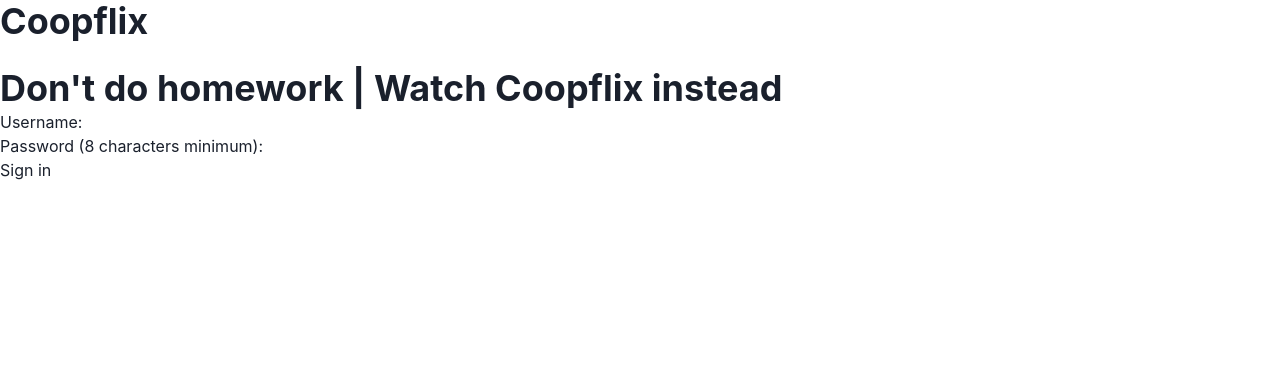
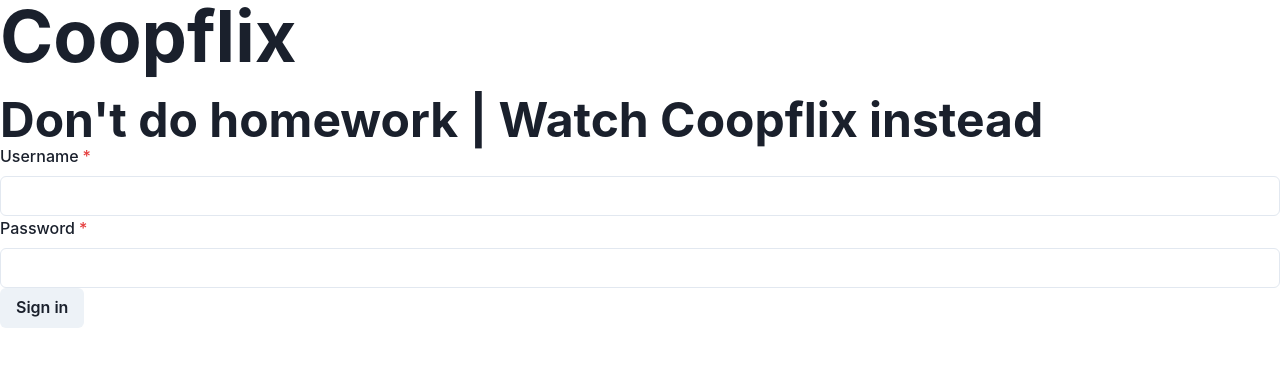
Before and after one commit to cooperece366s21/coopflix-frontend, a React (Create React App) app: page / in a window 1280 px wide. Shown: the top 366 px of the page. Built offline with nearby package versions, Linux system fonts and the light colour scheme; no server answers.

Commit message:
add some chakra ui components to auth flow

```diff
--- a/src/components/App/App.tsx
+++ b/src/components/App/App.tsx
@@ -22,18 +22,24 @@
     return (
       <Box className="App">
         <Stack spacing={6}>
-          <Heading as="h1">Coopflix</Heading>
-          <Heading as="h2">Don't do homework | Watch Coopflix instead</Heading>
+          <Heading as="h1" size="4xl">
+            Coopflix
+          </Heading>
+          <Heading as="h2" size="2xl">
+            Don't do homework | Watch Coopflix instead
+          </Heading>
         </Stack>
+        <Box>
           {user === null ? (
             <Login onLoggedIn={user => this.setState({ user })} />
           ) : (
-          <div>
+            <Box>
               <span>Hello {user.name}</span>
               <Logout onLoggedOut={() => this.setState({ user: null })} />
               <UserFeed />
-          </div>
+            </Box>
           )}
+        </Box>
       </Box>
     );
   }
--- a/src/components/Login/Login.tsx
+++ b/src/components/Login/Login.tsx
@@ -1,3 +1,11 @@
+import {
+  Box,
+  Button,
+  FormControl,
+  FormLabel,
+  Heading,
+  Input
+} from "@chakra-ui/react";
 import React from "react";
 import api, { User } from "../../services/api";
 
@@ -7,16 +15,20 @@
   username: string;
   password: string;
   loginResponse: string | null;
+  loading: boolean;
 };
 
 export class Login extends React.Component<LoginProps, LoginState> {
   state = {
     username: "",
     password: "",
-    loginResponse: null
+    loginResponse: null,
+    loading: false
   };
 
   async onSubmit() {
+    this.setState({ loading: true });
+
     const { onLoggedIn } = this.props;
     const { username, password } = this.state;
 
@@ -27,40 +39,65 @@
     } else {
       this.setState({ loginResponse: result.error });
     }
+
+    this.setState({ loading: false });
   }
 
   render() {
     return (
-      <div>
+      <Box>
         <form onSubmit={e => e.preventDefault()}>
-          {this.state.loginResponse && <h2>{this.state.loginResponse}</h2>}
-          <div>
-            <label htmlFor="username">Username:</label>
-            <input
-              type="text"
-              id="username"
-              name="username"
+          {this.state.loginResponse && (
+            <Heading as="h2" size="2xl">
+              {this.state.loginResponse}
+            </Heading>
+          )}
+          <FormControl id="username" isRequired>
+            <FormLabel>Username</FormLabel>
+            <Input
+              type=""
               value={this.state.username}
               onChange={e => this.setState({ username: e.currentTarget.value })}
             />
-          </div>
-          <div>
-            <label htmlFor="pass">Password (8 characters minimum):</label>
-            <input
-              type="password"
-              id="pass"
-              name="password"
+          </FormControl>
+          <FormControl id="password" isRequired>
+            <FormLabel>Password</FormLabel>
+            <Input
+              type=""
               value={this.state.password}
               onChange={e => this.setState({ password: e.currentTarget.value })}
-              minLength={8}
-              required
             />
-          </div>
-          <button onClick={() => this.onSubmit()} type="submit">
+          </FormControl>
+          {/*<div>*/}
+          {/*  <label htmlFor="username">Username:</label>*/}
+          {/*  <input*/}
+          {/*    type="text"*/}
+          {/*    id="username"*/}
+          {/*    name="username"*/}
+          {/*    value={this.state.username}*/}
+          {/*    onChange={e => this.setState({ username: e.currentTarget.value })}*/}
+          {/*  />*/}
+          {/*</div>*/}
+          {/*<div>*/}
+          {/*  <label htmlFor="pass">Password (8 characters minimum):</label>*/}
+          {/*  <input*/}
+          {/*    type="password"*/}
+          {/*    id="pass"*/}
+          {/*    name="password"*/}
+          {/*    value={this.state.password}*/}
+          {/*    onChange={e => this.setState({ password: e.currentTarget.value })}*/}
+          {/*    minLength={8}*/}
+          {/*    required*/}
+          {/*  />*/}
+          {/*</div>*/}
+          <Button
+            isLoading={this.state.loading}
+            onClick={() => this.onSubmit()}
+          >
             Sign in
-          </button>
+          </Button>
         </form>
-      </div>
+      </Box>
     );
   }
 }
--- a/src/components/Logout/Logout.tsx
+++ b/src/components/Logout/Logout.tsx
@@ -1,21 +1,31 @@
+import { Button } from "@chakra-ui/react";
 import React from "react";
 import api from "../../services/api";
 
 export type LogoutProps = { onLoggedOut: () => void };
+export type LogoutState = { loading: boolean };
 
-export class Logout extends React.Component<LogoutProps> {
+export class Logout extends React.Component<LogoutProps, LogoutState> {
+  state: LogoutState = {
+    loading: false
+  };
+
   render() {
     return (
-      <span>
-        <button onClick={() => this.onClick()} type="submit">
-          Logout
-        </button>
-      </span>
+      <Button
+        isLoading={this.state.loading}
+        onClick={() => this.onClick()}
+        type="submit"
+      >
+        Logout
+      </Button>
     );
   }
 
-  onClick() {
-    api.logout();
+  async onClick() {
+    this.setState({ loading: true });
+    await api.logout();
+    this.setState({ loading: false });
     this.props.onLoggedOut();
   }
 }
--- a/src/services/api.ts
+++ b/src/services/api.ts
@@ -100,8 +100,8 @@
   }
 }
 
-export function logout() {
-  fetch(`${BACKEND_URL}/logout`, {
+export async function logout() {
+  await fetch(`${BACKEND_URL}/logout`, {
     method: "POST",
     headers: {
       coopflixuser: getCurrentUserId()
```
Lines whose indentation alone changed are shown as unchanged.
